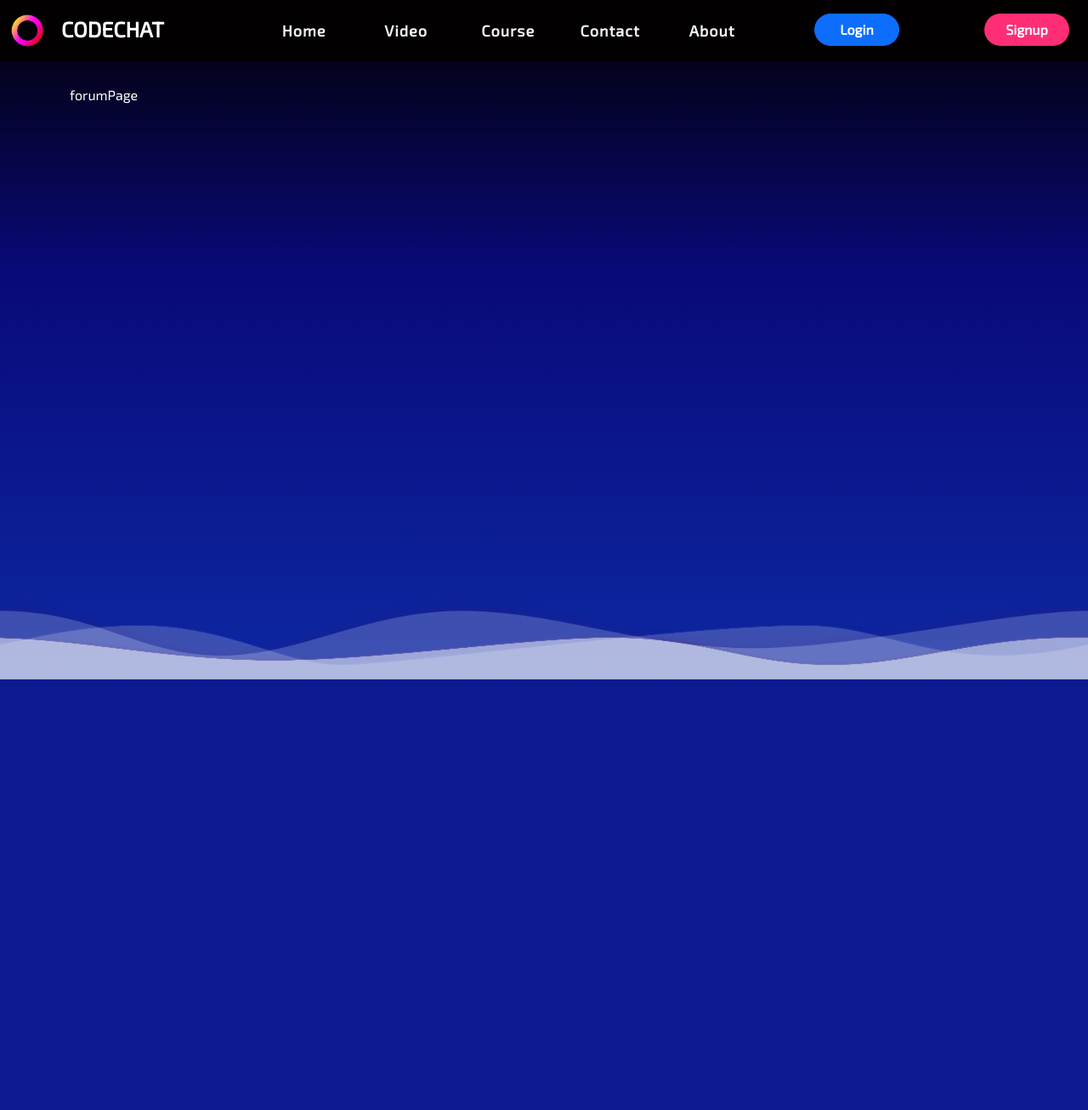
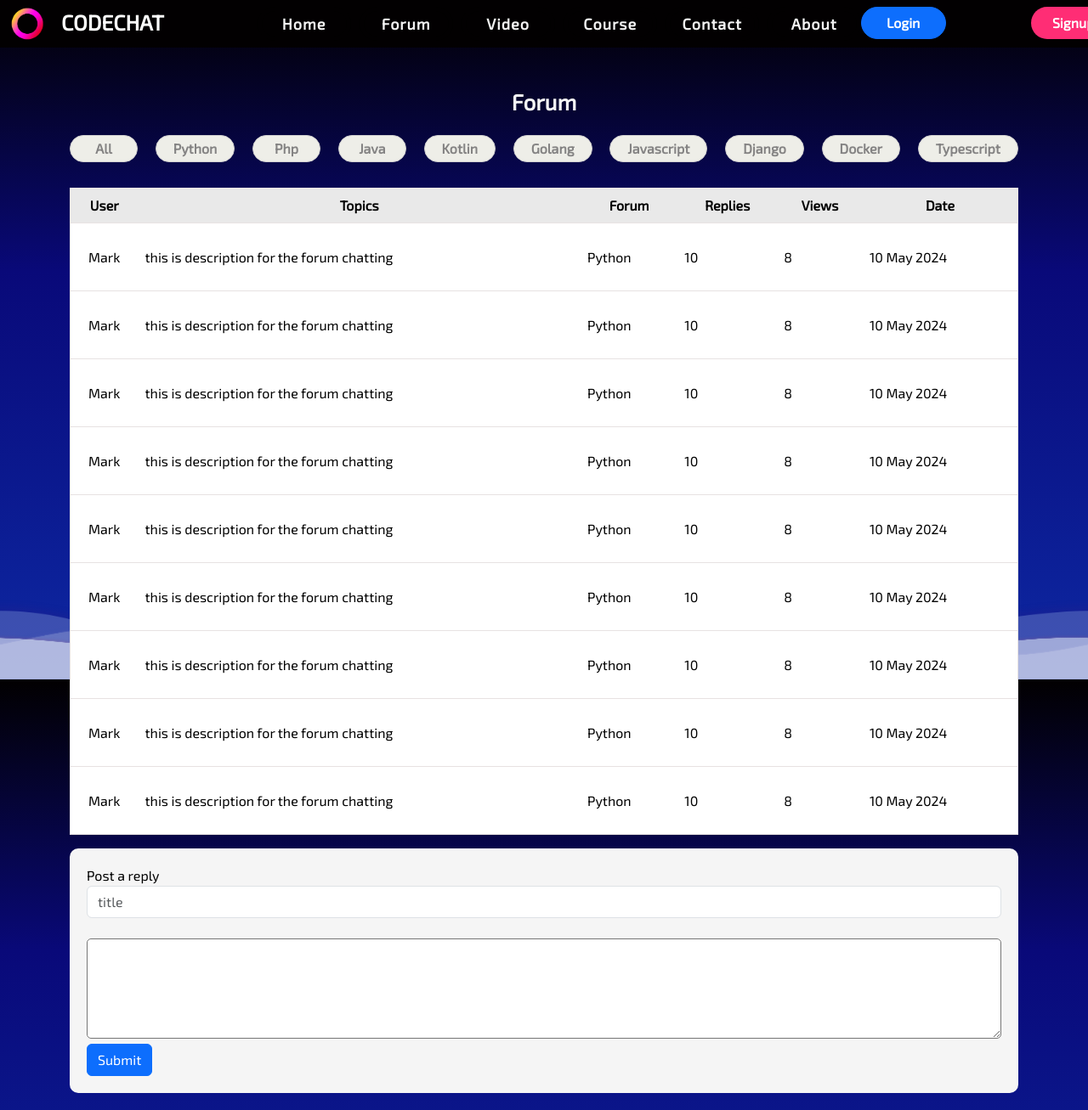
Before and after one commit to Jordanlui2024/djangochat, a Django app: page /forum/ in a window 1280 px wide. Shown: the whole page at 85% size. Before the commit the page ends 800 px from the top, so only its background shows below. Run offline with Django 4.2, Linux system fonts and the light colour scheme; some libraries are stand-ins or nearby versions; some web fonts are replaced.

Commit message:
update forum

```diff
--- a/core/templates/core/base.html
+++ b/core/templates/core/base.html
@@ -74,16 +74,14 @@
                   <span></span>
                 </div>
               </li>
-             <li class="nav-item">
-                <div class="outer button">
-                  <a href="{% url 'forumPage' %}">Forum</a>
-                  <span></span>
-                  <span></span>
-                </div>
-              </li>
-
-
               {% endif %}
+              <li class="nav-item">
+                 <div class="outer button">
+                   <a href="{% url 'forumListPage' %}">Forum</a>
+                   <span></span>
+                   <span></span>
+                 </div>
+               </li>
               <li class="nav-item">
                 <div class="outer button">
                   <a href="{% url 'videoListPage' %}"
@@ -114,9 +112,6 @@
                   <span></span>
                 </div>
               </li>
-
-
-
             </ul>
           </div>
 
@@ -131,9 +126,6 @@
           {% else %}
 
               <a href="{% url 'loginPage' %}" class="btn btn-primary loginbtn">Login</a>
-
-
-
               <a href="{% url 'signupPage' %}" class="btn signupbtn">Signup</a>
 
           {% endif %}
@@ -145,12 +137,16 @@
 
     <div class="container">
 
+
+
       {% if request.user.is_authenticated %}
       <div class="welcome">Welcome : {{request.user.username | title}}</div>
       <div class="welcome-user">
         <span id="joiners"></span>
       </div>
       {% endif %}
+
+
       {% block content %}{% endblock %}
     </div>
 
--- /dev/null
+++ b/forum/templates/forumListPage.html
@@ -0,0 +1,57 @@
+{% extends "core/base.html" %}
+{% load static %}
+{% block title %}Contact Us{% endblock %}
+{% block style %}
+<style>
+    body {
+        font-family:"Exo 2", sans-serif;
+        background:linear-gradient(180deg, rgba(2,0,.6,1) 0%, rgba(9,9,121,1) 40%,  rgb(13, 40, 163) 100%);
+        color:white
+      }
+</style>
+{% endblock  %}
+{% block content %}
+<div class="content">
+    <div class="toptitle">Forum</div>
+    <div  class="forumlist">
+    {% for topic in topics %}
+    <a href={% url "forumListPage" %}>
+    <span>{{topic}}</span>
+    </a>
+    {% endfor %}
+    </div>
+    <table class="table tableforum">
+          <thead>
+            <tr>
+              <th scope="col" style="width:80px">User</th>
+              <th scope="col">Topics</th>
+              <th scope="col">Forum</th>
+              <th scope="col">Replies</th>
+              <th scope="col">Views</th>
+              <th scope="col">Date</th>
+            </tr>
+          </thead>
+
+            <tbody>
+                {% for row in range %}
+                <tr style="height:80px; vertical-align:middle">
+                  <td scope="row" class="usernameth">Mark</td>
+                  <td>this is description for the forum chatting</td>
+                  <td>Python</td>
+                  <td>10</td>
+                  <td>8</td>
+                  <td>10 May 2024</td>
+
+                </tr>
+                {% endfor %}
+            </tbody>
+    </table>
+</div>
+
+<div class="postforum">
+<div class="postrely">Post a reply</div>
+<input type="text" class="form-control" id="exampleFormControlInput1" placeholder="title"><br/>
+<textarea rows="4" cols="50" class="inputarea"></textarea>
+<button class="btn btn-primary">Submit</button>
+</div>
+{% endblock %}
--- a/forum/templates/forumPage.html
+++ b/forum/templates/forumPage.html
@@ -13,6 +13,14 @@
 {% endblock  %}
 {% block content %}
 <div class="content">
+
+  {% comment %} <nav aria-label="breadcrumb">
+      <ol class="breadcrumb">
+        <li class="breadcrumb-item"><a class="breadcrumb-href" href="{% url "forumListPage" %}">Fourm</a></li>
+        <li class="breadcrumb-item active" aria-current="page">Python</li>
+      </ol>
+    </nav> {% endcomment %}
+
 forumPage
 </div>
 {% endblock %}
--- a/forum/urls.py
+++ b/forum/urls.py
@@ -2,5 +2,6 @@ from django.urls import path
 from . import views
 
 urlpatterns = [
-    path("", views.forumPage, name="forumPage")
+    path("", views.forumListPage, name="forumListPage"),
+    path("forumid/", views.forumPage, name="forumPage")
 ]
--- a/forum/views.py
+++ b/forum/views.py
@@ -3,3 +3,8 @@ from django.shortcuts import render
 # Create your views here.
 def forumPage(request):
     return render(request, 'forumPage.html')
+
+
+def forumListPage(request):
+    topics = ["All", "Python", "Php", "Java", "Kotlin", "Golang", "Javascript", "Django", "Docker", "Typescript"]
+    return render(request, 'forumListPage.html', {"topics":topics, "range": range(1, 10) })
--- a/static/css/style.css
+++ b/static/css/style.css
@@ -20,8 +20,7 @@ body > .skiptranslate {
 .navbar-brand-custom:hover{color:#ff00e0}
 .menu_item{display: flex; flex-direction: row; justify-content: start; align-items: center; width: 100%; }
 #navbarNav{ margin-right: 10px;}
-.nav-item{margin-bottom: 8px; margin-top: 8px;}
-
+/* .nav-item{margin-bottom: 8px; margin-top: 8px;} */
 
 .topics{font-size:26px; color:rgb(255, 255, 255); font-weight: bold; width: 100%; text-align: center; margin-bottom: 30px;}
 .sm-topics{color:white}
@@ -464,6 +463,79 @@ body > .skiptranslate {
 
 .backslack{
   text-decoration: none;
-
   cursor: pointer;
 }
+
+/* forum */
+.forumlist{
+  display: flex;
+  flex-direction: row;
+  flex-wrap: wrap;
+  justify-content:space-between;
+  width: 100%;
+  margin-bottom: 20px;
+}
+
+.forumlist a{
+  padding: 3px 20px 3px 20px;
+  min-width: 80px;
+  text-align: center;
+  color:#848383;
+  font-weight: bold;
+  text-decoration: none;
+  border-radius: 25px;
+  margin-bottom: 10px;
+  background-color: rgb(238, 238, 232);
+  border:1px solid rgb(208, 207, 207)
+}
+
+.forumlist a:hover{
+  background-color: rgb(240, 238, 237);
+  color:black;
+}
+
+.tableforum{
+
+  border: solid rgb(231, 226, 226) 1px;
+  border-radius: 6px;
+  background-color: rgb(252, 255, 228);
+}
+
+td, th {
+  background-color: rgb(201, 195, 195);
+  background-color: rgb(201, 195, 195);
+}
+.tableforum th {
+  background-color: rgb(233, 233, 233);
+  border-top: none;
+  text-align: center;
+}
+
+td:first-child, th:first-child {
+  border-left: none;
+  text-align: center;
+}
+
+.tableforum tr:nth-child(even){
+  background-color: #f3f3d3;
+}
+
+.inputarea{
+  width: 100%;
+  border-radius: 5px;
+}
+
+.postforum{
+  border-radius: 10px;
+  padding: 20px;
+  margin-bottom: 20px;
+  background-color: whitesmoke;
+}
+
+.postrely{
+  color:black
+}
+
+.inputarea{
+  padding: 10px;
+}
```
